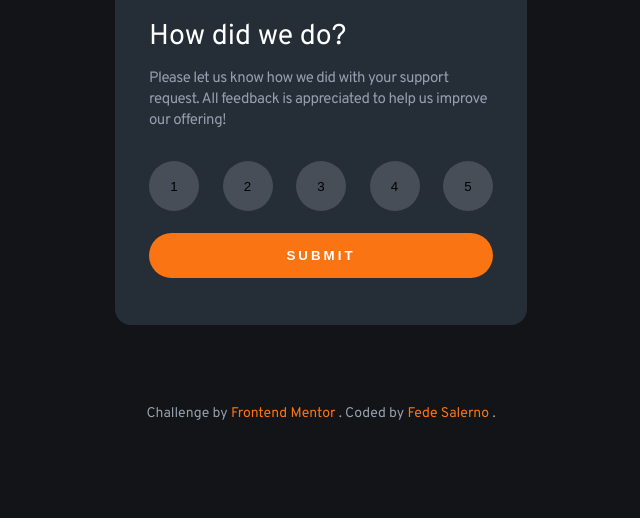
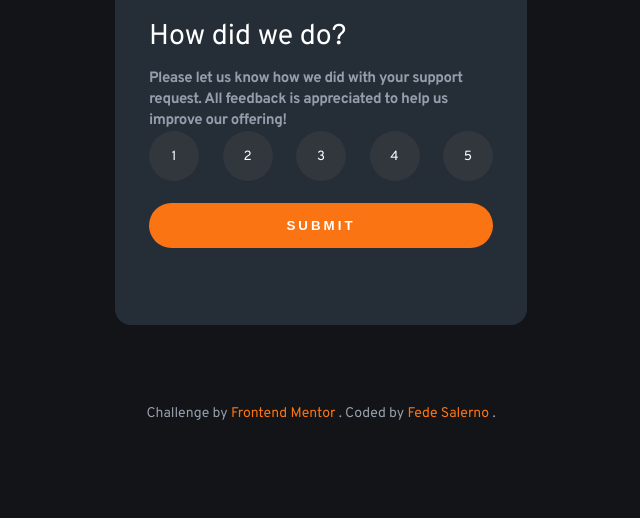
Before and after one commit to Federico-Salerno/interactive-rating-component-main, a plain HTML site: page index.html in a window 1280 px wide. Shown: the part 282-800 px from the top of the page, without its empty margins (319-959 px from the left). Drawn offline with Linux system fonts and the light colour scheme.

Commit message:
correccion en tipografia de numeros

```diff
--- a/css/style.css
+++ b/css/style.css
@@ -7,7 +7,7 @@
 /* Neutral */
     --White: hsl(0, 0%, 100%);
     --Light-Grey: hsl(217, 12%, 63%);
-    --Medium-Grey: hsl(214, 10%, 31%);
+    --Medium-Grey: hsl(215, 11%, 22%);
     --Dark-Blue: hsl(213, 19%, 18%);
     --Very-Dark-Blue: hsl(216, 12%, 8%);
 
@@ -50,6 +50,8 @@ body {
 .rating-state__img-cont,
 .rating-state__number{
     background-color: var(--Medium-Grey);
+    color: var(--White);
+    font-family: var(--Overpass);
     border: none;
     width: 40px;
     height: 40px;
@@ -155,18 +157,21 @@ body {
 /* Desktop */
 
 @media only screen and (min-width: 600px) {
-    .rating-state, .thanks-state {
+    .rating-state,
+    .thanks-state {
         width: 412px;
         height: 412px;
         padding: 34px;
     }
 
-    .rating-state__img-cont, .rating-state__number {
+    .rating-state__img-cont,
+    .rating-state__number {
         width: 50px;
         height: 50px;
     }
 
-    .rating-state__title, .thanks-state__title {
+    .rating-state__title,
+    .thanks-state__title {
         font-size: var(--fs-28);
     }
 
--- a/index.html
+++ b/index.html
@@ -19,8 +19,8 @@
       </div>
       <h1 class="rating-state__title">
         How did we do?
-      </h1>
-      <p class="rating-state__paragraph">
+      </p>
+      <h1 class="rating-state__paragraph">
         Please let us know how we did with your support request. All feedback is appreciated to help us improve our offering!
       </p>
 
```
